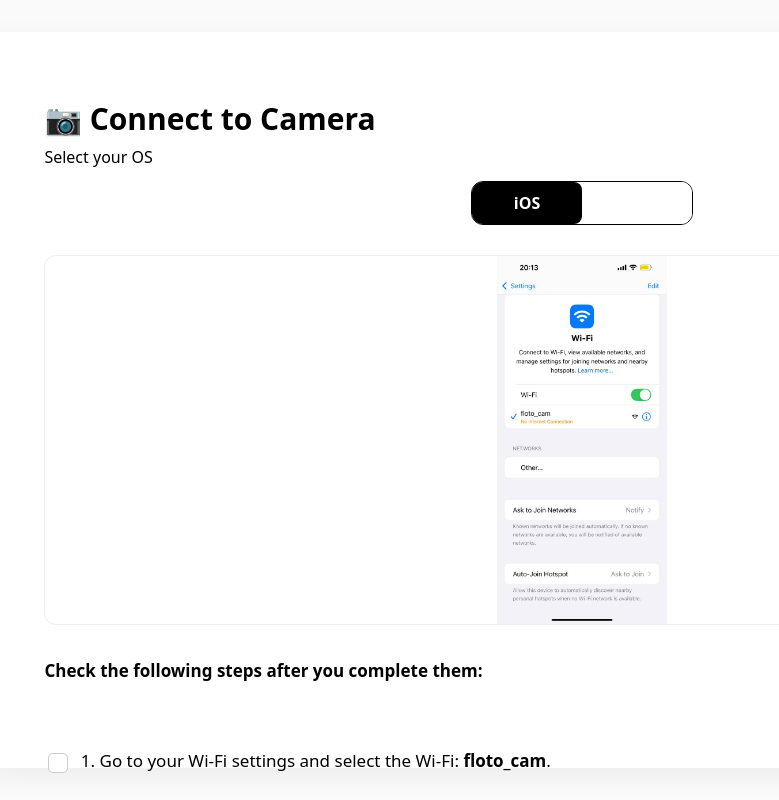
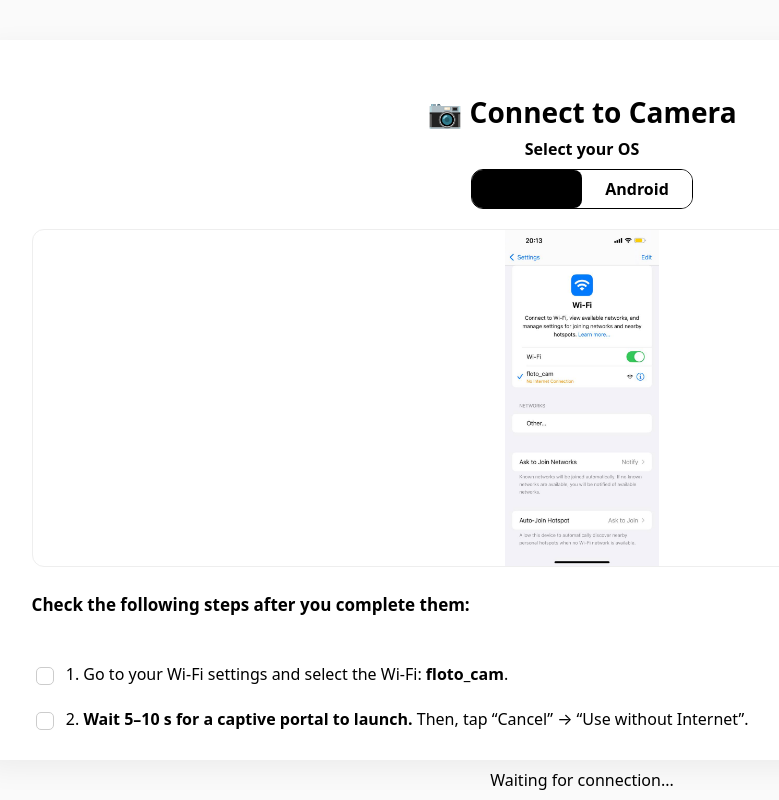
Before and after one commit to WB99/floto-public, a React (Vite) app: page / in a window 1280 px wide. Shown: the whole page, without its empty margins (58-837 px from the left). Built offline with nearby package versions, Linux system fonts and the light colour scheme; no server answers.

Commit message:
fixed content going out of screen, reduced margins, fixed tab text colour

```diff
--- a/src/screens/Connect.jsx
+++ b/src/screens/Connect.jsx
@@ -232,13 +232,12 @@
     justifyContent: "center",
     alignItems: "center",
     background: "#fafafa",
-    overflow: "hidden",
     fontFamily: "system-ui, -apple-system, Segoe UI, Roboto, sans-serif",
     color: "#000",
   },
   card: {
     width: "94vw",
-    height: "92vh",
+    height: "90vh",
     background: "#fff",
     color: "#000",
     borderRadius: 20,
@@ -253,27 +252,28 @@
     display: "flex",
     flexDirection: "column",
     justifyContent: "flex-start",
-    padding: "5vw",
+    padding: "4vw",
     boxSizing: "border-box",
     color: "#000",
   },
   h2: {
-    fontSize: "clamp(22px, 5vw, 30px)",
+    fontSize: "clamp(20px, 4.5vw, 28px)",
     margin: 0,
-    textAlign: "left",
+    textAlign: "center",
     color: "#000",
   },
   subtext: {
-    fontSize: "clamp(14px, 3.6vw, 16px)",
-    color: "#666",
+    fontSize: "clamp(14px, 3.5vw, 16px)",
+    fontWeight: 600,
+    color: "#000",
     marginTop: "0.5vh",
-    marginBottom: "1.5vh",
-    textAlign: "left",
+    marginBottom: "1vh",
+    textAlign: "center",
   },
   segmentedWrapper: {
     display: "flex",
     justifyContent: "center",
-    marginBottom: "1.2vh",
+    marginBottom: "1vh",
   },
   segmented: {
     display: "flex",
@@ -284,7 +284,7 @@
   },
   segment: {
     flex: 1,
-    padding: "10px 0",
+    padding: "8px 0",
     background: "#fff",
     border: "none",
     fontSize: "clamp(14px, 3vw, 16px)",
@@ -304,13 +304,13 @@
     display: "flex",
     justifyContent: "center",
     alignItems: "center",
-    paddingTop: "2.5vh",
-    paddingBottom: "1vh",
+    paddingTop: "1.5vh",
+    paddingBottom: "0.5vh",
   },
   img: {
     width: "100%",
     height: "auto",
-    maxHeight: "46vh",
+    maxHeight: "42vh",
     objectFit: "contain",
     borderRadius: 12,
     border: "1px solid #eee",
@@ -322,29 +322,29 @@
     justifyContent: "flex-start",
     textAlign: "left",
     color: "#000",
-    marginTop: "1vh",
+    marginTop: "0.5vh",
   },
   intro: {
     fontWeight: 600,
     fontSize: "clamp(15px, 3.6vw, 17px)",
-    marginBottom: "3vw",
+    marginBottom: "2vw",
     color: "#000",
   },
   list: { listStyle: "none", padding: 0, margin: 0, color: "#000" },
-  item: { margin: "2vw 0" },
+  item: { margin: "1.5vw 0" },
   label: {
     cursor: "pointer",
-    lineHeight: 1.6,
-    fontSize: "clamp(15px, 3.6vw, 17px)",
+    lineHeight: 1.5,
+    fontSize: "clamp(14px, 3.5vw, 16px)",
     color: "#000",
   },
   checkbox: {
     appearance: "none",
     WebkitAppearance: "none",
     MozAppearance: "none",
-    width: 20,
-    height: 20,
-    border: "1.8px solid #ccc",
+    width: 18,
+    height: 18,
+    border: "1.5px solid #ccc",
     borderRadius: 5,
     background: "#fff",
     display: "inline-block",
@@ -353,35 +353,34 @@
     marginRight: 8,
   },
   status: {
-    marginTop: "3vh",
+    marginTop: "2vh",
     textAlign: "center",
     color: "#444",
-    fontSize: "clamp(15px, 3.4vw, 17px)",
+    fontSize: "clamp(14px, 3.3vw, 16px)",
   },
   ctaColumn: {
     display: "flex",
     flexDirection: "column",
     alignItems: "center",
-    justifyContent: "flex-start",
-    gap: "2.2vh",
+    justifyContent: "center",
+    gap: "1.5vh",
     marginTop: "1vh",
-    height: "25vh",
   },
   statusConnected: {
     color: "#000",
-    fontSize: "clamp(16px, 3.6vw, 18px)",
+    fontSize: "clamp(15px, 3.5vw, 17px)",
     fontWeight: 600,
     textAlign: "center",
   },
   btn: {
-    padding: "14px 22px",
+    padding: "12px 20px",
     border: 0,
     borderRadius: 10,
     background: "#000",
     color: "#fff",
     cursor: "pointer",
-    minWidth: 220,
-    fontSize: "clamp(16px, 3.8vw, 18px)",
+    minWidth: 200,
+    fontSize: "clamp(15px, 3.5vw, 17px)",
   },
 };
 
@@ -403,7 +402,7 @@
   opacity: 1;
 }
 * { color: #000 !important; }
-button, button * { color: #fff !important; }
-html, body { background: #fafafa !important; }
+button, button * { color: inherit !important; }
+html, body { background: #fafafa !important; margin: 0; padding: 0; overflow: hidden; }
 `;
 document.head.appendChild(styleTag);
```
